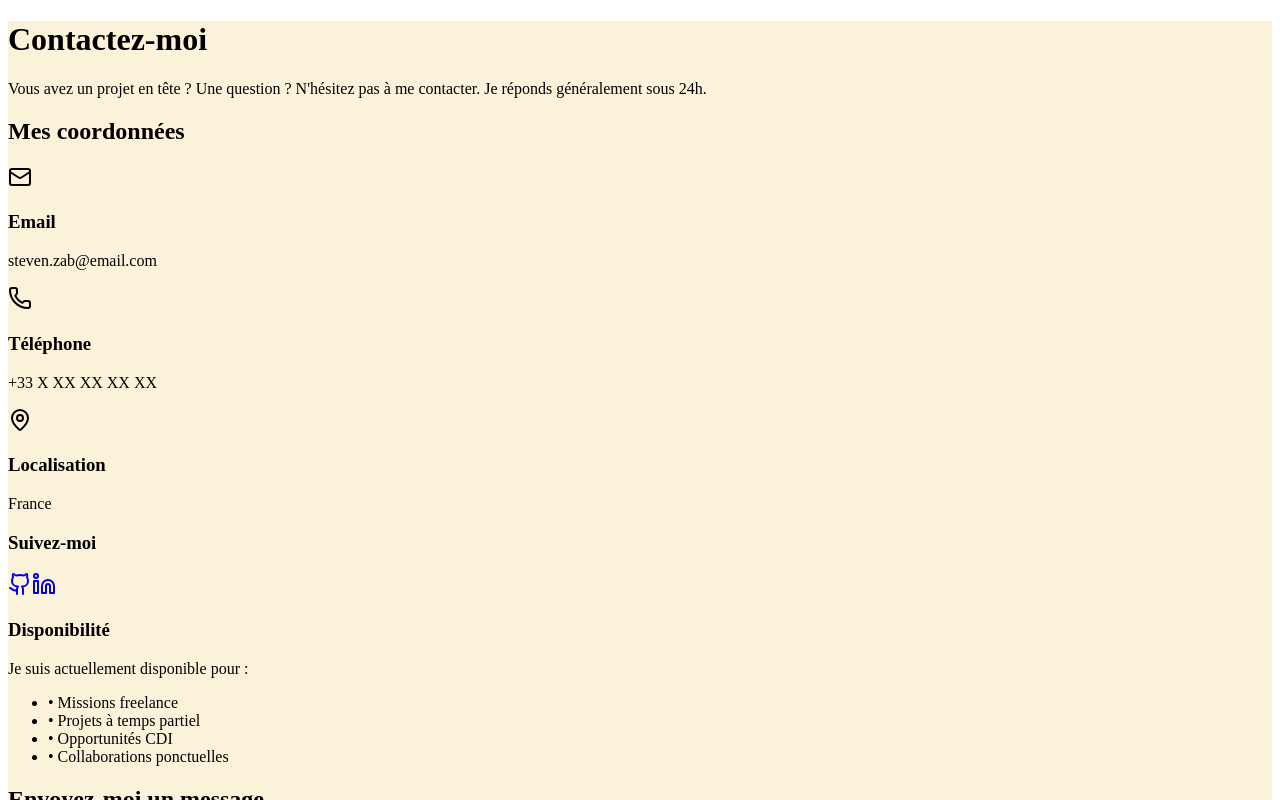
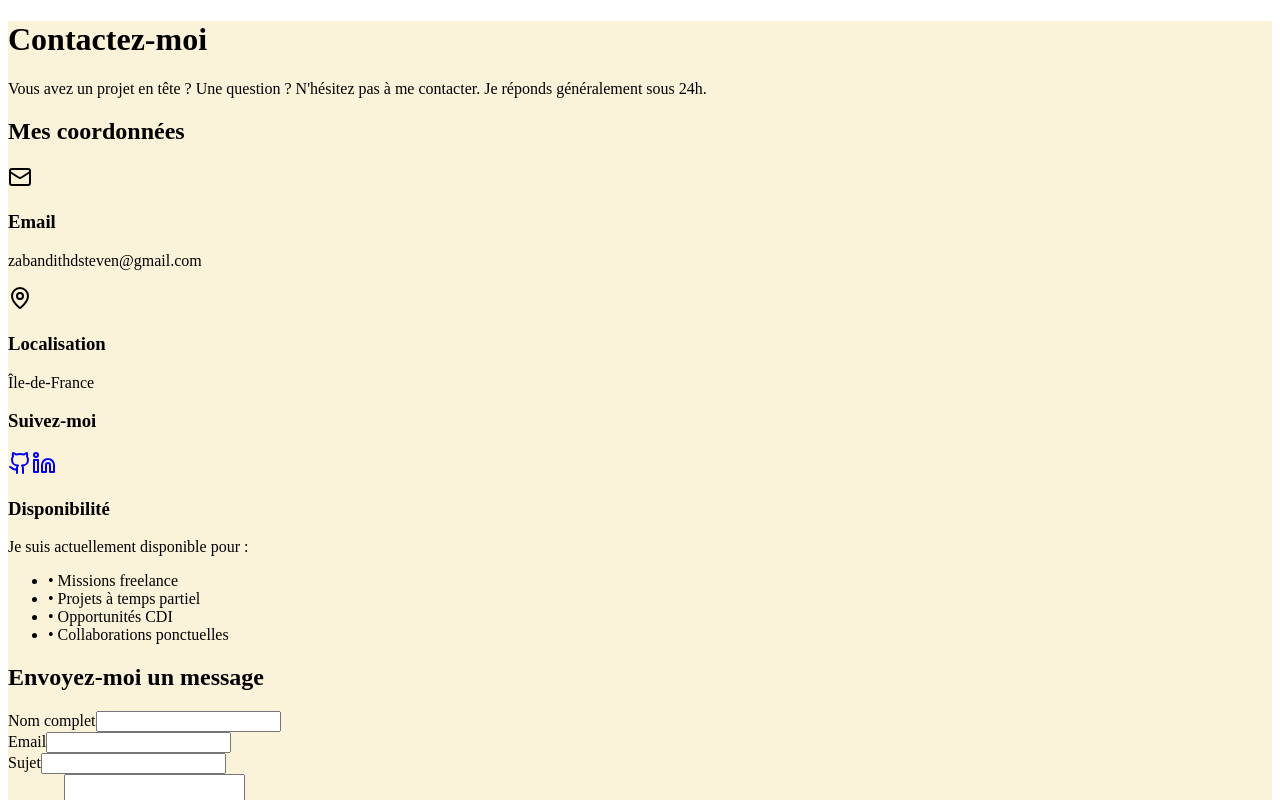
Before and after one commit to stevenzab/portfolio, a Next.js app: page /contact in a window 1280 px wide. Shown: the top 800 px of the page. Built offline with nearby package versions, Linux system fonts and the light colour scheme.

Commit message:
[FIX] update contact information and improve location details

```diff
--- a/pages/contact.tsx
+++ b/pages/contact.tsx
@@ -49,17 +49,7 @@ const ContactPage = () => {
                   </div>
                   <div>
                     <h3 className="font-semibold text-gray-900">Email</h3>
-                    <p className="text-gray-600">steven.zab@email.com</p>
-                  </div>
-                </div>
-
-                <div className="flex items-center gap-4">
-                  <div className="w-12 h-12 bg-green-100 rounded-lg flex items-center justify-center">
-                    <Phone className="w-6 h-6 text-green-600" />
-                  </div>
-                  <div>
-                    <h3 className="font-semibold text-gray-900">Téléphone</h3>
-                    <p className="text-gray-600">+33 X XX XX XX XX</p>
+                    <p className="text-gray-600">zabandithdsteven@gmail.com</p>
                   </div>
                 </div>
 
@@ -69,7 +59,7 @@ const ContactPage = () => {
                   </div>
                   <div>
                     <h3 className="font-semibold text-gray-900">Localisation</h3>
-                    <p className="text-gray-600">France</p>
+                    <p className="text-gray-600">Île-de-France</p>
                   </div>
                 </div>
               </div>
```
Also changed, not shown: components/navbar.tsx (+4 -4 lines).
